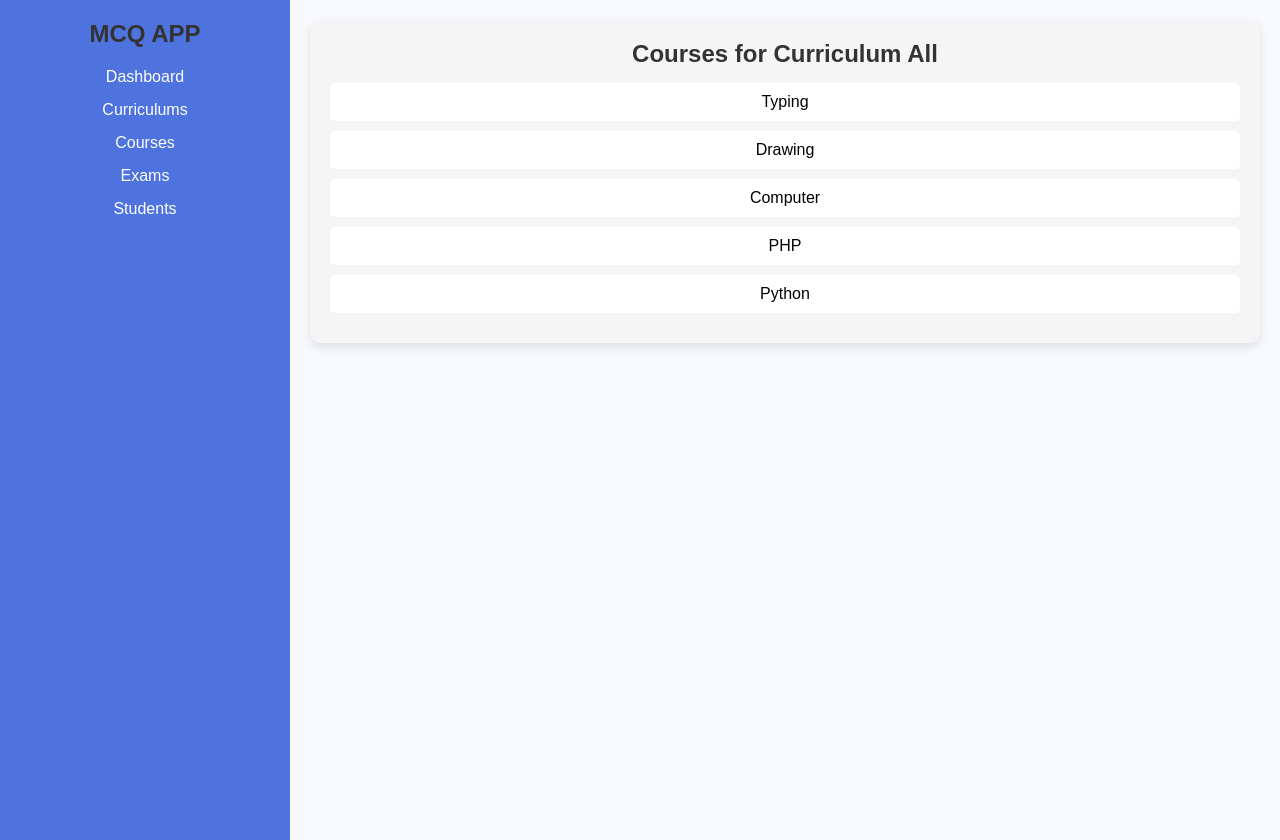
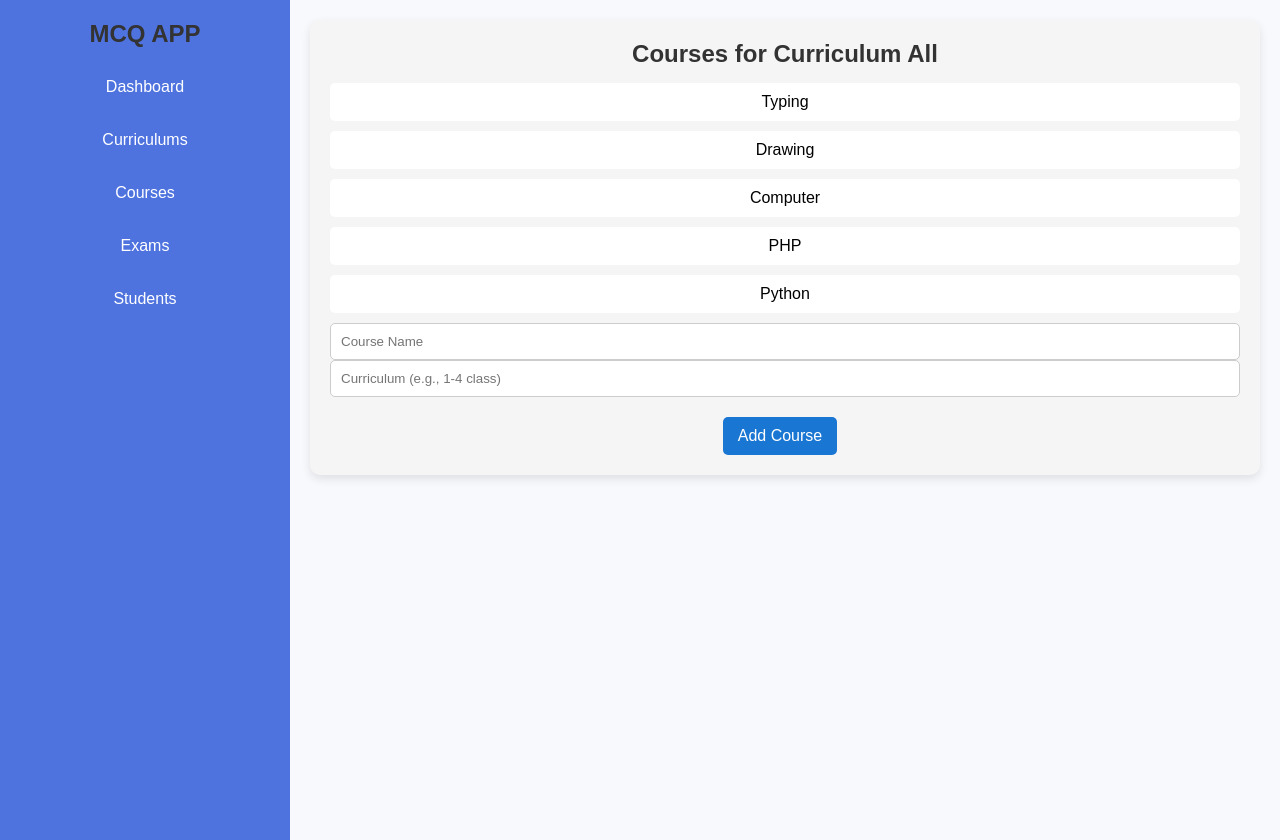
Before and after one commit to vinayakac/mcq, a React (Create React App) app in the folder webfront/: page /courses in a window 1280 px wide. Built offline with nearby package versions, Linux system fonts and the light colour scheme.

Commit message:
add course

```diff
--- a/webfront/src/components/Courses.js
+++ b/webfront/src/components/Courses.js
@@ -1,4 +1,4 @@
-import React, { useState } from "react";
+import React, { useState, useEffect } from "react";
 import CourseDetails from "./CourseDetails"; // Import the CourseDetails component
 import "./Courses.css"; // Import the CSS file
 
@@ -11,16 +11,46 @@ const initialCourses = [
 ];
 
 function Courses({ curriculum }) {
+  const [courses, setCourses] = useState(initialCourses);
   const [selectedCourse, setSelectedCourse] = useState(null);
+  const [newCourseName, setNewCourseName] = useState("");
+  const [newCourseCurriculum, setNewCourseCurriculum] = useState("");
+
+  // Load courses from localStorage on component mount
+  useEffect(() => {
+    const storedCourses = JSON.parse(localStorage.getItem("courses"));
+    if (storedCourses) {
+      setCourses(storedCourses);
+    }
+  }, []);
+
+  // Update localStorage whenever the courses state changes
+  useEffect(() => {
+    localStorage.setItem("courses", JSON.stringify(courses));
+  }, [courses]);
 
   // Filter courses based on the selected curriculum
   const filteredCourses = curriculum
-    ? initialCourses.filter((course) => course.curriculum === curriculum)
-    : initialCourses; // Show all courses if no curriculum is selected
+    ? courses.filter((course) => course.curriculum === curriculum)
+    : courses; // Show all courses if no curriculum is selected
 
   // Function to handle course selection
   const handleCourseSelect = (courseName) => {
     setSelectedCourse(courseName); // Set the selected course
+  };
+
+  // Function to handle adding a new course
+  const handleAddCourse = (e) => {
+    e.preventDefault(); // Prevent form submission from refreshing the page
+    if (newCourseName && newCourseCurriculum) {
+      const newCourse = {
+        name: newCourseName.trim(),
+        curriculum: newCourseCurriculum.trim(),
+      };
+      setCourses((prevCourses) => [...prevCourses, newCourse]); // Add the new course
+      setNewCourseName(""); // Clear the input fields
+      setNewCourseCurriculum(""); // Clear the curriculum input
+    }
   };
 
   return (
@@ -38,6 +68,27 @@ function Courses({ curriculum }) {
         )}
       </ul>
 
+      {/* Show add course form only when no curriculum is selected */}
+      {!curriculum && (
+        <form onSubmit={handleAddCourse} className="add-course-form">
+          <input
+            type="text"
+            value={newCourseName}
+            onChange={(e) => setNewCourseName(e.target.value)}
+            placeholder="Course Name"
+            required
+          />
+          <input
+            type="text"
+            value={newCourseCurriculum}
+            onChange={(e) => setNewCourseCurriculum(e.target.value)}
+            placeholder="Curriculum (e.g., 1-4 class)"
+            required
+          />
+          <button type="submit">Add Course</button>
+        </form>
+      )}
+
       {/* Render CourseDetails when a course is selected */}
       {selectedCourse && <CourseDetails course={selectedCourse} />}
     </div>
--- a/webfront/src/components/McqExam.css
+++ b/webfront/src/components/McqExam.css
@@ -10,18 +10,39 @@ ul {
 
 li {
   margin: 5px 0;
+  padding: 10px;
+  border-radius: 5px;
+  transition: background-color 0.3s ease; /* Smooth transition for background changes */
 }
 
 button {
   margin-top: 20px;
   padding: 10px 15px;
   font-size: 16px;
+  cursor: pointer;
 }
 
 .correct {
-  color: green; /* Green for correct answers */
+  color: green; /* Green text for correct answers */
+  background-color: #d4edda; /* Light green background */
+  border: 1px solid #c3e6cb; /* Light green border */
 }
 
 .incorrect {
-  color: red; /* Red for incorrect answers */
+  color: red; /* Red text for incorrect answers */
+  background-color: #f8d7da; /* Light red background */
+  border: 1px solid #f5c6cb; /* Light red border */
 }
+
+/* Optional hover effect for selectable answers */
+li:hover {
+  background-color: skyblue; /* Light gray hover effect */
+  cursor: pointer;
+}
+button {
+  margin-top: 20px;
+  padding: 10px 15px;
+  font-size: 16px;
+  cursor: pointer;
+  margin-right: 10px; /* Add a gap between buttons */
+}
--- a/webfront/src/components/McqExam.js
+++ b/webfront/src/components/McqExam.js
@@ -25,13 +25,17 @@ function McqExam() {
     setCurrentQuestionIndex((prevIndex) => prevIndex + 1);
   };
 
+  const handlePreviousQuestion = () => {
+    setCurrentQuestionIndex((prevIndex) => prevIndex - 1);
+  };
+
   const handleSubmit = (e) => {
     e.preventDefault();
     let totalScore = 0;
     const newResults = questions.map((questionData, index) => {
       const isCorrect = selectedAnswers[index] === questionData.answer;
       if (isCorrect) totalScore += 1;
-      return { questionData, isCorrect }; // Store the question data and if it's correct
+      return { questionData, isCorrect }; // Store the question data and whether it's correct
     });
     setScore(totalScore); // Set the final score
     setResults(newResults); // Store the results
@@ -53,16 +57,17 @@ function McqExam() {
                   (option, optionIndex) => {
                     const userAnswer = selectedAnswers[currentQuestionIndex];
                     const isCorrect = results[currentQuestionIndex]?.isCorrect;
+                    const correctAnswer =
+                      questions[currentQuestionIndex].answer;
                     let optionClass = ""; // Default class
 
                     // Determine the class based on user answer and correctness
-                    if (userAnswer === option) {
-                      optionClass = isCorrect ? "correct" : "incorrect"; // Correct or incorrect
-                    } else if (
-                      isCorrect === false &&
-                      option === questions[currentQuestionIndex].answer
-                    ) {
-                      optionClass = "correct"; // Show the correct answer
+                    if (score !== null) {
+                      if (option === correctAnswer) {
+                        optionClass = "correct"; // Show correct answer in green
+                      } else if (userAnswer === option) {
+                        optionClass = "incorrect"; // Show incorrect answer in red
+                      }
                     }
 
                     return (
@@ -87,6 +92,12 @@ function McqExam() {
               </ul>
             </div>
 
+            {/* Show "Previous Question" button if not on the first question */}
+            {currentQuestionIndex > 0 && (
+              <button type="button" onClick={handlePreviousQuestion}>
+                Previous Question
+              </button>
+            )}
             {/* Show "Next Question" button if not on the last question */}
             {currentQuestionIndex < questions.length - 1 && (
               <button type="button" onClick={handleNextQuestion}>
--- a/webfront/src/components/Sidebar.css
+++ b/webfront/src/components/Sidebar.css
@@ -35,5 +35,5 @@
 
 .sidebar a:hover {
   background-color: #5a5f7d;
-  color: white;
+  color: grey;
 }
```
